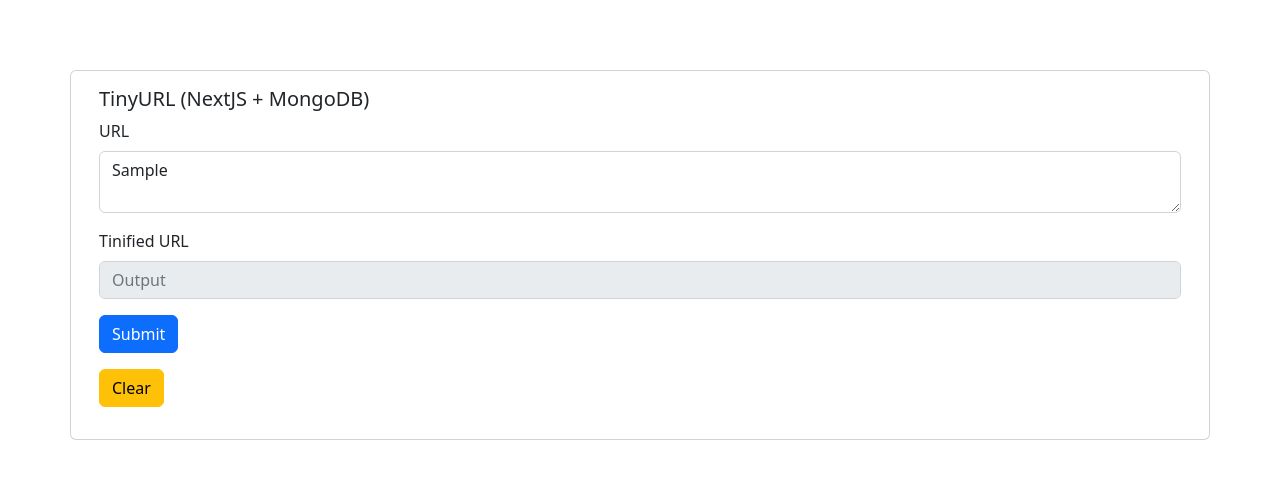
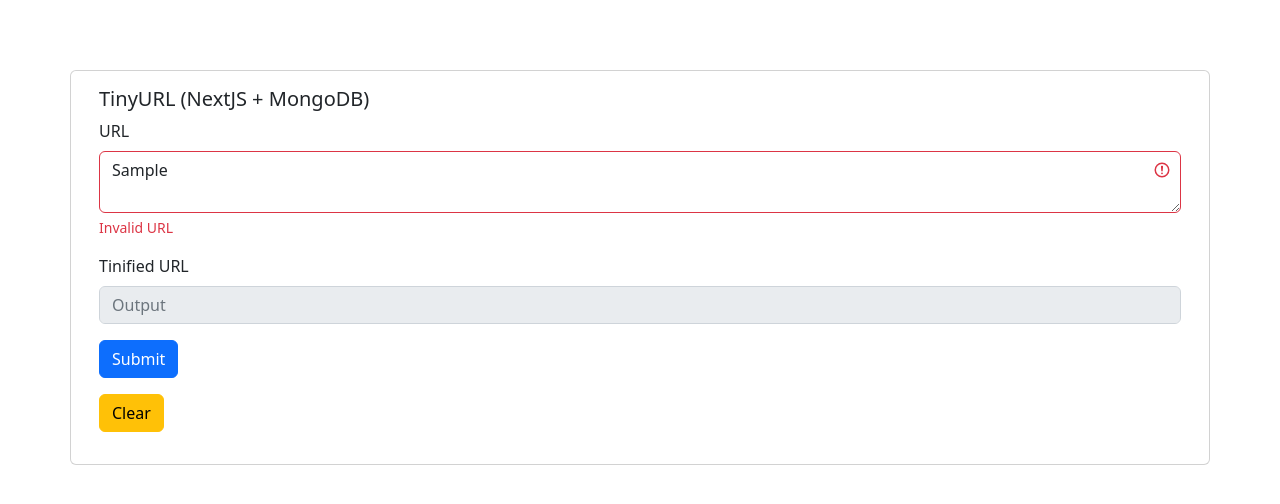
Before and after one commit to jadelacruz/grokking-tinyurl, a Next.js app in the folder tinyurl/: page / in a window 1280 px wide. Both pictures are taken after typing "Sample" into the empty fields and a click on the button "Submit". Shown: the top 504 px of the page. Built offline with nearby package versions, Linux system fonts and the light colour scheme; no server answers.

Commit message:
added: validations

```diff
--- a/tinyurl/components/tinier/TinierForm.js
+++ b/tinyurl/components/tinier/TinierForm.js
@@ -1,5 +1,10 @@
-function TinierForm({ url, tinyUrl, eventListeners }) {
-    const { changedUrl, tinifiedUrl, tinyUrlClicked, clearFields } = eventListeners;
+import {useState} from 'react';
+import {check, validationResult} from 'express-validator';
+
+function TinierForm({url, tinyUrl, eventListeners, urlInvalid}) {
+    const {changedUrl, tinifiedUrl, tinyUrlClicked, clearFields} = eventListeners;
+    const [isUrlValid, setUrlValidity] = useState(null);
+
     return (
         <form>
             <style jsx>{`
@@ -8,17 +13,21 @@
                     opacity: 1;
                 }
             `}</style>
-            <div className="mb-3">
+            <div className={'mb-3'}>
                 <label
-                    className="form-label">URL</label>
+                    className={'form-label'}>URL</label>
                 <textarea
                     required
-                    className="form-control"
-                    id="url"
-                    placeholder="Required URL"
-                    value={ url }
-                    onChange={ e => changedUrl(e) }></textarea>
-                <div className="invalid-feedback">Invalid URL</div>
+                    className={[
+                        'form-control',
+                        (isUrlValid === true) ? 'is-valid' : '',
+                        (isUrlValid === false) ? 'is-invalid': ''
+                    ].join(' ')}
+                    id={'url'}
+                    placeholder={'Required URL'}
+                    value={url}
+                    onChange={e => changedUrl(e)}></textarea>
+                <div className={'invalid-feedback'}>Invalid URL</div>
             </div>
 
             <div className="mb-3">
@@ -26,27 +35,33 @@
                     className="form-label">Tinified URL</label>
                 <input
                     readOnly
-                    style= {{ backgroundColor: "#e9ecef", cursor: "pointer" }}
-                    className="disable-input form-control "
-                    placeholder="Output"
-                    id="tinyUrl"
-                    value={ tinyUrl }
-                    onClick={ e => tinyUrlClicked(e) }></input>
+                    style= {{backgroundColor: "#e9ecef", cursor: "pointer"}}
+                    className={'disable-input form-control'}
+                    placeholder={'Output'}
+                    id={'tinyUrl'}
+                    value={tinyUrl}
+                    onClick={e => resulttinyUrlClicked(e)}></input>
             </div>
 
 
-            <div className="mb-3">
+            <div className={'mb-3'}>
                 <button
-                    type="button"
-                    className="btn btn-primary"
-                    onClick={ e => tinifiedUrl(e) }>Submit</button>
+                    type={'button'}
+                    className={'btn btn-primary'}
+                    onClick={async e => {
+                        const result = await tinifiedUrl(e);
+                        return setUrlValidity(result);
+                   }}>Submit</button>
             </div>
 
-            <div className="mb-3">
+            <div className={'mb-3'}>
                 <button
-                    type="button"
-                    className="btn btn-warning"
-                    onClick={ e => clearFields(e) }>Clear</button>
+                    type={'button'}
+                    className={'btn btn-warning'}
+                    onClick={e => {
+                        setUrlValidity(null);
+                        return clearFields(e);
+                   }}>Clear</button>
             </div>
         </form>
     );
--- a/tinyurl/pages/api/tinier/index.js
+++ b/tinyurl/pages/api/tinier/index.js
@@ -8,7 +8,9 @@
 const Url          = require('../../../models/Url');
 const validateBody = initMiddleware(
     validateMiddleware([
-        check('firstName').isLength({ min: 1, max: 5 })
+        check('userUrl')
+            .custom(value => (/^(ftp|http|https):\/\/[^ "]+$/.test(value)))
+            .withMessage('Invalid URL.')
     ], validationResult)
 );
 
@@ -20,8 +22,9 @@
             .json({ error: 'Method Not Allowed.' });
     }
 
+    await validateBody(req, res);
+
     let url = await Url.findOne({ longUrl: userUrl });
-
     if (url) {
         return res.json(url);
     }
@@ -39,8 +42,4 @@
 
     await url.save();
     return res.json(url);
-
-    // await validateBody(req, res);
-    // res.status(200)
-    //    .json({ result: 'OK '});
 };
--- a/tinyurl/pages/index.js
+++ b/tinyurl/pages/index.js
@@ -9,32 +9,33 @@
     const [tinyUrl, setTinyUrl] = useState(props.tinyUrl);
 
     const eventListeners = {
-        changedUrl : e => changedUrl(e),
-        tinifiedUrl: e => tinifiedUrl(e),
-        tinyUrlClicked: e => tinyUrlClicked(e),
-        clearFields: e => clearFields(e)
-    };
+        changedUrl : e => setUrl(e.target.value),
 
-    const changedUrl  = e => setUrl(e.target.value);
-    const tinifiedUrl = async e => {
-        try {
-            const result   = await TinyRest.tinifiedUrl(url).then( data => data.json() );
-            const { shortUrl, urlCode } = result;
+        tinifiedUrl: async e => {
+            const result = await TinyRest.tinifiedUrl(url);
+            if (result.status >= 400 && !result.ok) {
+                setTinyUrl('');
+                return false;
+            }
+
+            const { shortUrl, urlCode } = await result.json();
             setTinyUrl(shortUrl + 'api/' + urlCode);
             alert('Tinified URL has been generated.')
-        } catch (e) {
 
-        }
-    };
-    const tinyUrlClicked = ({ preventDefault, target }) => {
+            return true;
+        },
+
+        tinyUrlClicked: ({ target }) => {
             const url = target.value;
             window.open(url, '_blank');
-    };
-    const clearFields = e => {
+        },
+
+        clearFields: e => {
             e.preventDefault();
             if (confirm("Are you sure you want to reset the fields?")) {
                 setUrl("");
                 setTinyUrl("");
+            }
         }
     };
 
```
Lines whose indentation alone changed are shown as unchanged.
